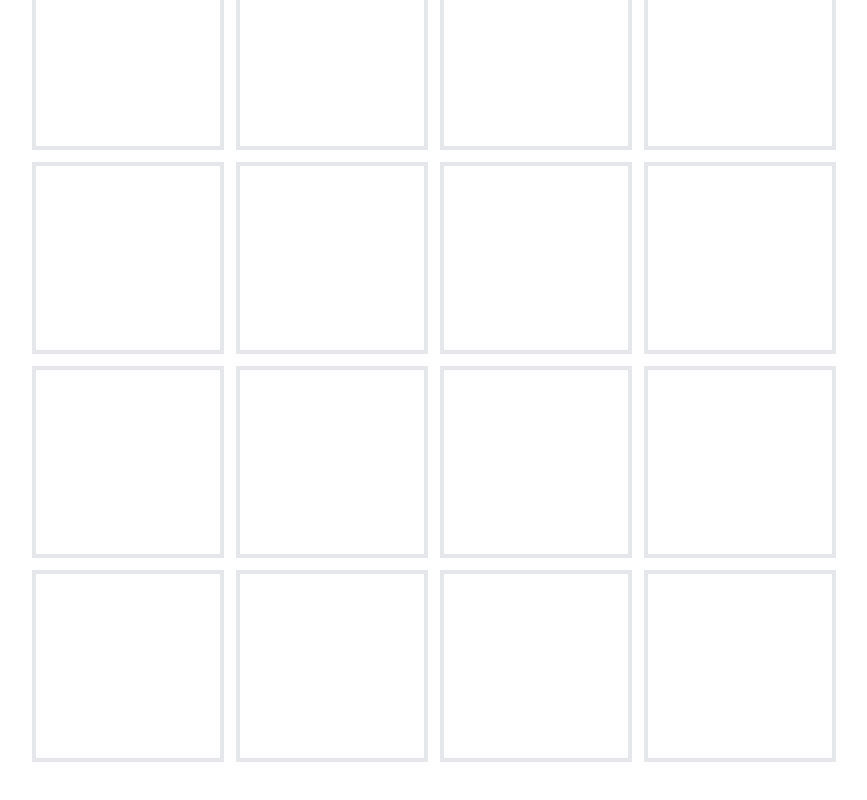
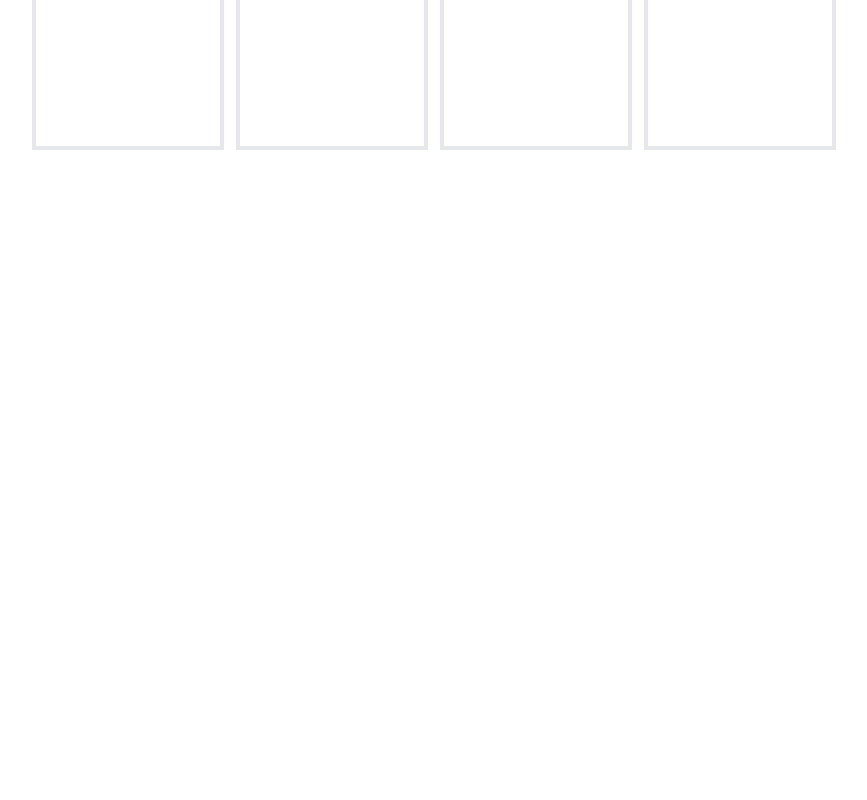
Before and after one commit to JaeBrian/littlethings, a Next.js app in the folder littlethings/: page /mainpage in a window 1280 px wide. Shown: the part 468-1268 px from the top of the page, without its empty margins (206-1073 px from the left). After the commit the page ends 800 px from the top, so only its background shows below. Built offline with nearby package versions, Linux system fonts and the light colour scheme.

Commit message:
testing getserversideprops

```diff
--- a/littlethings/src/app/mainpage/page.tsx
+++ b/littlethings/src/app/mainpage/page.tsx
@@ -1,15 +1,34 @@
 'use client';
 import { useEffect, useState } from 'react';
 import clsx from 'clsx';
+import { getPostByUserId } from '../../../lib/db';
 
-export default function Home() {
+interface Post {
+  id: number;
+  title: string;
+  content: string;
+}
+
+interface PostProps {
+  sharonPosts: Post[];
+}
+
+export default function Home({ sharonPosts }: PostProps) {
   const [activeButton, setActiveButton] = useState('');
+  console.log('hello', sharonPosts);
   const handleButtonClick = (button: 'weekly' | 'monthly') => {
     setActiveButton(button);
   };
-
   return (
     <>
+      <div>
+        {/* {sharonPosts.map((post: Post) => (
+          <div key={post.id}>
+            <h2>{post.title}</h2>
+            <p>{post.content}</p>
+          </div>
+        ))} */}
+      </div>
       <div className="text-pink-100 text-center text-5xl mt-20">
         LITTLE THINGS
       </div>
@@ -48,21 +67,6 @@ export default function Home() {
           <div className="w-48 aspect-square border-4"></div>
           <div className="w-48 aspect-square border-4"></div>
           <div className="w-48 aspect-square border-4"></div>
-          {/* Row 2 */}
-          <div className="w-48 aspect-square border-4"></div>
-          <div className="w-48 aspect-square border-4"></div>
-          <div className="w-48 aspect-square border-4"></div>
-          <div className="w-48 aspect-square border-4"></div>
-          {/* Row 3 */}
-          <div className="w-48 aspect-square border-4"></div>
-          <div className="w-48 aspect-square border-4"></div>
-          <div className="w-48 aspect-square border-4"></div>
-          <div className="w-48 aspect-square border-4"></div>
-          {/* Row 4 */}
-          <div className="w-48 aspect-square border-4"></div>
-          <div className="w-48 aspect-square border-4"></div>
-          <div className="w-48 aspect-square border-4"></div>
-          <div className="w-48 aspect-square border-4"></div>
         </div>
       </div>
     </>
--- a/littlethings/src/app/mainpage/profile/page.tsx
+++ b/littlethings/src/app/mainpage/profile/page.tsx
@@ -1,8 +1,10 @@
 import { getPostByUserId } from '../../../../lib/db';
+import { GetServerSideProps, GetServerSidePropsContext } from 'next';
 
 export default async function Profile() {
   const brian = await getPostByUserId(4);
   const sharon = await getPostByUserId(5);
+  console.log('here', sharon);
 
   return (
     <>
```
